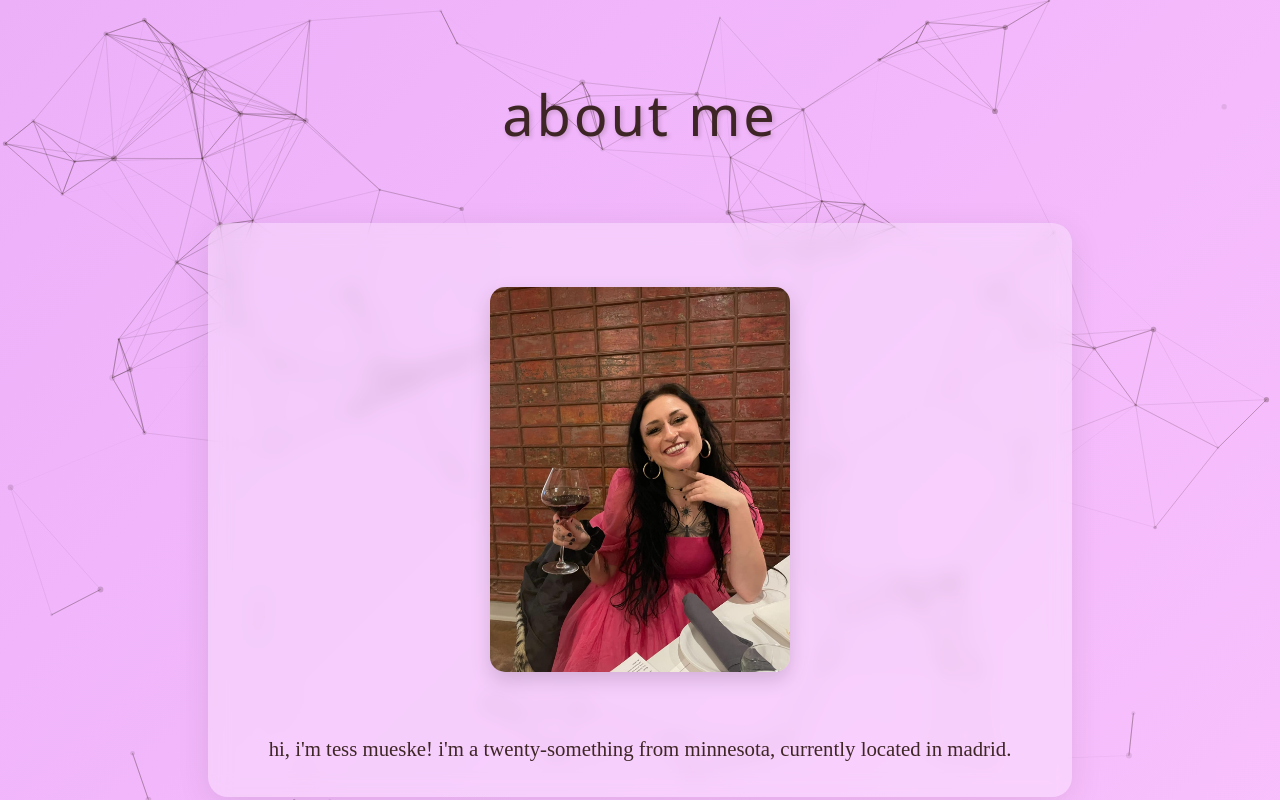
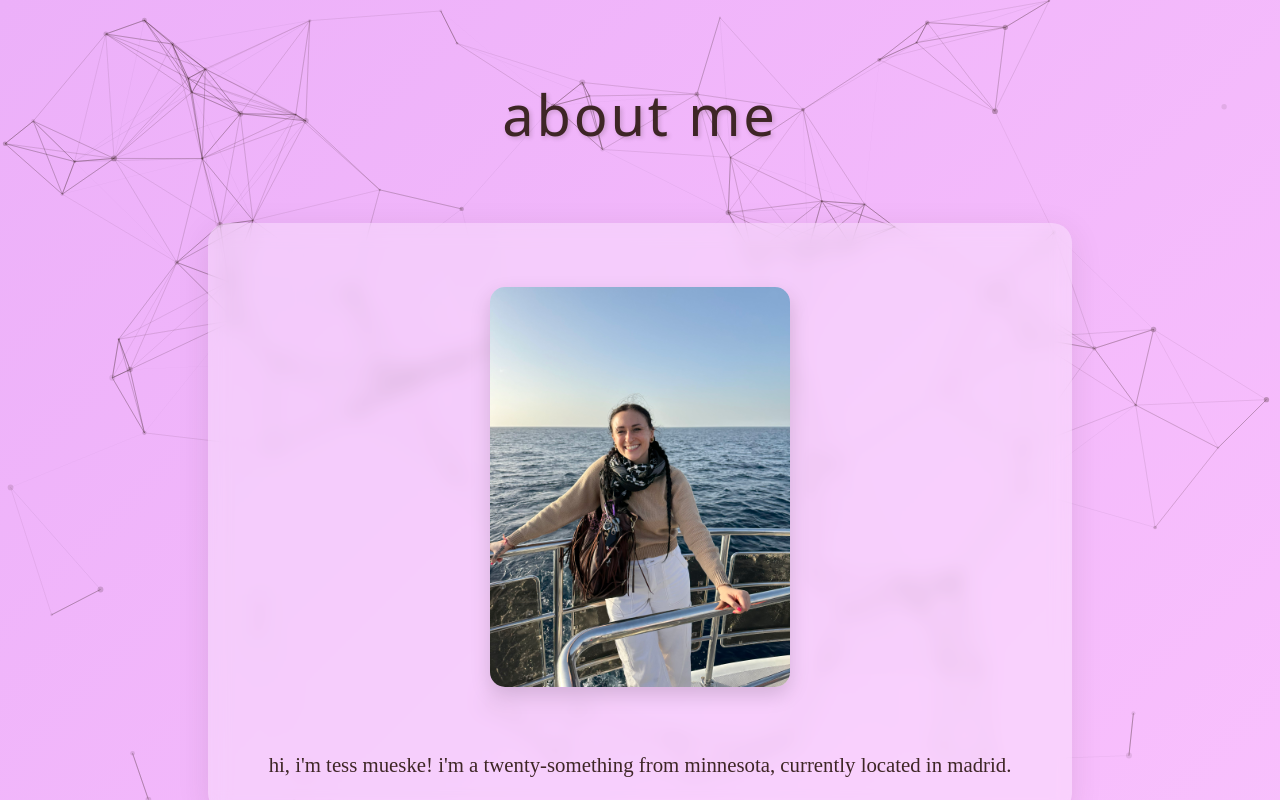
Before and after one commit to tessmueske/tess-mueske, a React (Create React App) app in the folder client/: page /about in a window 1280 px wide. Shown: the top 800 px of the page. Built offline with nearby package versions, Linux system fonts and the light colour scheme; a web font is replaced by a local one.

Commit message:
photo change

```diff
--- a/client/src/components/About.js
+++ b/client/src/components/About.js
@@ -1,6 +1,6 @@
 import React from "react";
 import { Link } from "react-router-dom";
-import photo from "../photo.jpg"
+import photo from "../IMG_8700.jpg"
 
 function About() {
     const profPhoto = {
@@ -18,7 +18,7 @@ function About() {
                 <img
                     style={profPhoto}
                     src={photo}
-                    alt="tess, a long-haired white woman, wearing a pink dress and smiling at the camera, holding a glass of red wine."
+                    alt="tess, a white woman with long black braids, wearing a brown sweater and white pants, smiling on a boat."
                 />
                 <p className="intro">
                     hi, i'm tess mueske! i'm a twenty-something from minnesota, currently located in madrid.
@@ -38,7 +38,7 @@ function About() {
 
             <div className="about-card">
                 <h2>currently...</h2>
-                <p>i'm a full-stack developer, learning spanish and drinking wine in madrid. i'm seeking a full-time software development role in madrid, new york, or other major world cities.</p>
+                <p>i'm a full-stack developer, learning spanish and eating tapas in madrid. i'm seeking a full-time software development role in madrid, new york, or other major world cities.</p>
                 <p>
                     i'm a woman, a lesbian, a full-stack coder, a spanish-speaker, a world traveler (28 countries and counting), and a fan of body modifications, indie rock, and halloween. i believe in using tech to make the world better. <a href="https://www.linkedin.com/in/tess-mueske/" target="_blank" rel="noopener noreferrer">take a look at my linkedin here.</a>
                 </p>
--- a/client/src/components/App.js
+++ b/client/src/components/App.js
@@ -29,7 +29,7 @@ function App() {
             <Contact />
           </Route>
           <Route path="*">
-            <div>404 Page Not Found</div>
+            <div>404 Page Not Found - sorry!</div>
           </Route>
         </Switch>
       </Router>
```
Also changed, not shown: client/src/IMG_8700.jpg (added), client/src/photo.jpg (deleted).
